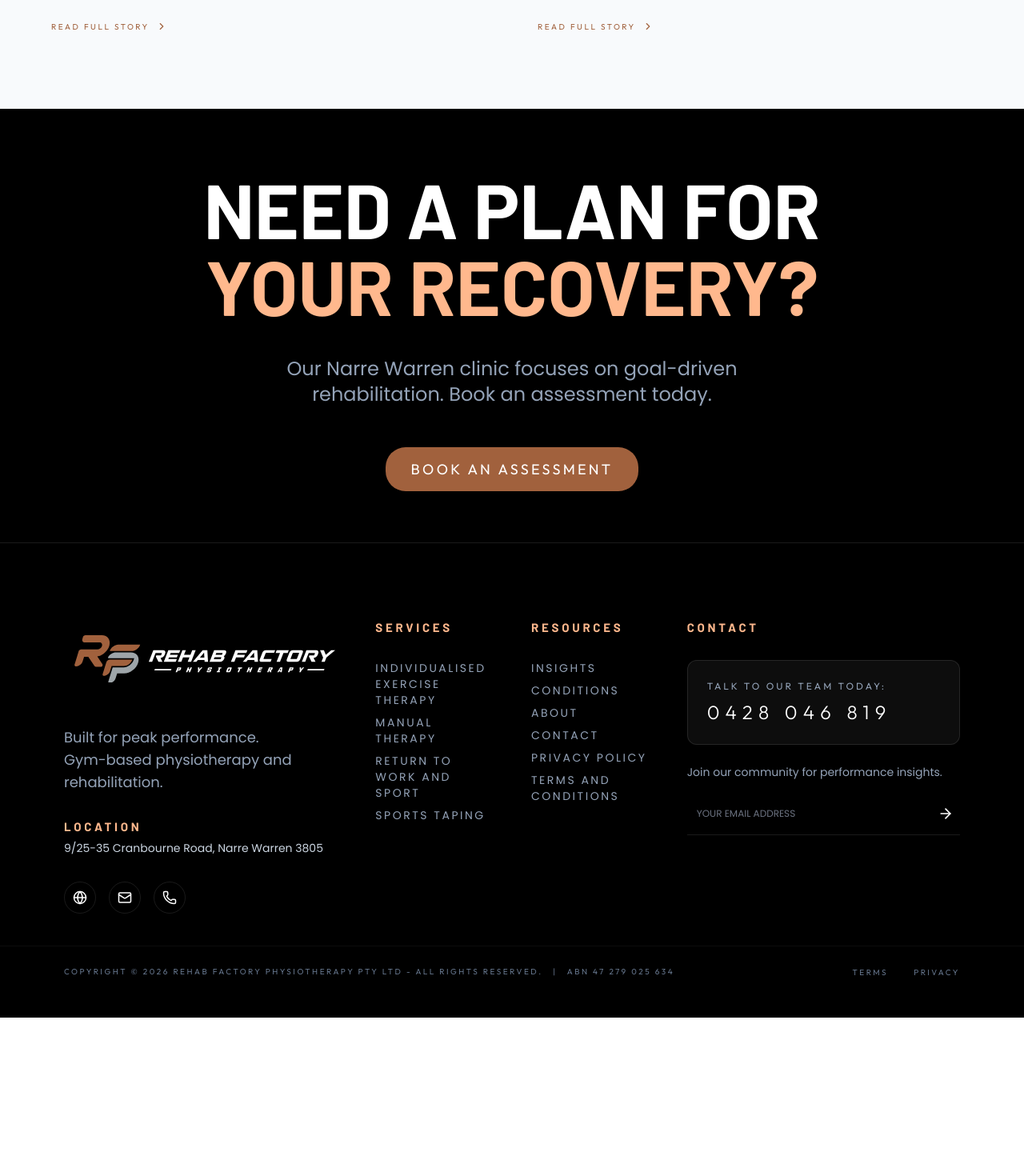
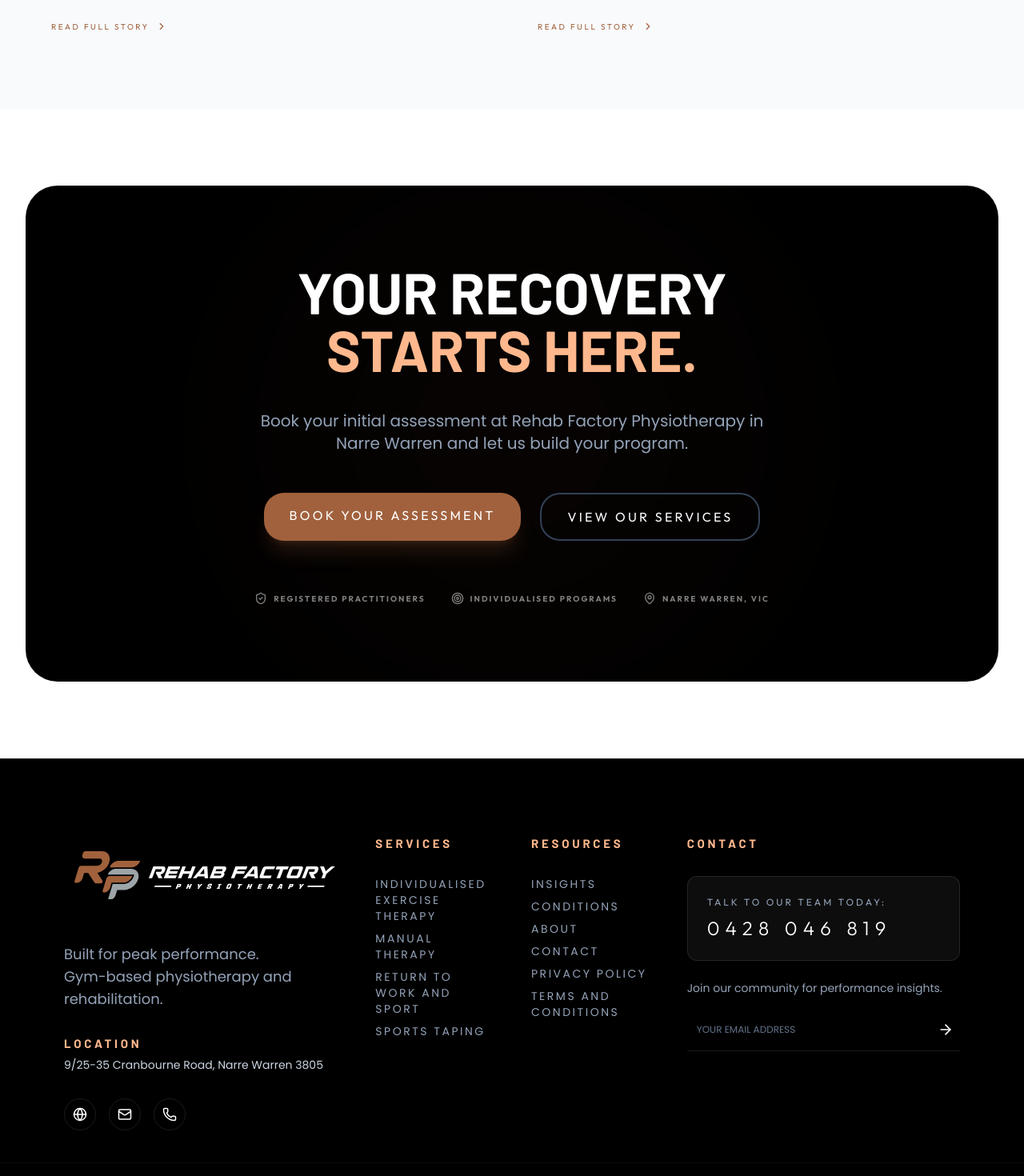
Before and after one commit to rehabfactory/rehabfactory, a React (Vite) app: page /insights in a window 1280 px wide. Shown: the part 2620-4090 px from the top of the page at 80% size. Before the commit the page ends 3892 px from the top, so only its background shows below. Built offline with nearby package versions, Linux system fonts and the light colour scheme.

Commit message:
Fix CTA spacing, Insights CTA, Services section layout, email subject, newsletter integration

```diff
--- a/src/components/CTA.jsx
+++ b/src/components/CTA.jsx
@@ -4,7 +4,7 @@ import { ShieldCheck, Target, MapPin } from 'lucide-react';
 
 const CTA = () => {
   return (
-    <section className="py-16 md:py-24 bg-primary text-white relative text-center overflow-hidden mb-16 md:mb-24 rounded-[30px] md:rounded-[40px] mx-4 lg:mx-8">
+    <section className="py-16 md:py-24 bg-primary text-white relative text-center overflow-hidden mt-16 md:mt-24 mb-16 md:mb-24 rounded-[30px] md:rounded-[40px] mx-4 lg:mx-8">
       <div className="container relative z-10">
         <div className="max-w-4xl mx-auto reveal">
           <h2 className="text-4xl md:text-7xl font-display tracking-normal leading-[0.85] uppercase mb-6 md:mb-10">
--- a/src/components/Footer.jsx
+++ b/src/components/Footer.jsx
@@ -1,7 +1,35 @@
+import { useState } from 'react';
 import { Link } from 'react-router-dom';
-import { Send, Globe, Mail, Phone, ArrowRight } from 'lucide-react';
+import { Send, Globe, Mail, Phone, ArrowRight, CheckCircle, Loader } from 'lucide-react';
 
 const Footer = () => {
+  const [email, setEmail] = useState('');
+  const [status, setStatus] = useState('idle'); // idle | loading | success | error
+  const [errorMsg, setErrorMsg] = useState('');
+
+  const handleSubscribe = async (e) => {
+    e.preventDefault();
+    if (!email) return;
+    setStatus('loading');
+    try {
+      const res = await fetch('/api/subscribe', {
+        method: 'POST',
+        headers: { 'Content-Type': 'application/json' },
+        body: JSON.stringify({ email }),
+      });
+      const data = await res.json();
+      if (data.success) {
+        setStatus('success');
+        setEmail('');
+      } else {
+        setStatus('error');
+        setErrorMsg(data.error || 'Something went wrong.');
+      }
+    } catch {
+      setStatus('error');
+      setErrorMsg('Could not connect. Please try again.');
+    }
+  };
   return (
     <footer className="bg-black w-full pt-24 pb-12 text-white border-t border-white/10">
       <div className="w-full px-6 md:px-12 lg:px-20 2xl:px-32 swiss-grid gap-y-12">
@@ -80,16 +108,40 @@ const Footer = () => {
             </div>
           </div>
           <p className="text-slate-400 text-sm mb-6 font-poppins">Join our community for performance insights.</p>
+
+          {status === 'success' ? (
+            <div className="flex items-center gap-3 text-secondary py-3">
+              <CheckCircle size={20} />
+              <span className="text-sm font-poppins">You're in! Check your inbox.</span>
+            </div>
+          ) : (
+            <form onSubmit={handleSubscribe}>
               <div className="flex gap-0 border-b border-white/10 pb-2 focus-within:border-secondary transition-colors">
                 <input
-              className="bg-transparent border-none text-white text-xs w-full outline-none py-2 font-poppins"
+                  className="bg-transparent border-none text-white text-xs w-full outline-none py-2 font-poppins placeholder-slate-500"
                   placeholder="YOUR EMAIL ADDRESS"
                   type="email"
+                  value={email}
+                  onChange={(e) => { setEmail(e.target.value); setStatus('idle'); }}
+                  disabled={status === 'loading'}
+                  required
                 />
-            <button className="text-white hover:text-secondary transition-colors p-2">
-              <ArrowRight size={20} />
+                <button
+                  type="submit"
+                  className="text-white hover:text-secondary transition-colors p-2 disabled:opacity-50"
+                  disabled={status === 'loading'}
+                >
+                  {status === 'loading'
+                    ? <Loader size={20} className="animate-spin" />
+                    : <ArrowRight size={20} />
+                  }
                 </button>
               </div>
+              {status === 'error' && (
+                <p className="text-red-400 text-xs mt-2 font-poppins">{errorMsg}</p>
+              )}
+            </form>
+          )}
         </div>
       </div>
 
--- a/src/pages/Insights.jsx
+++ b/src/pages/Insights.jsx
@@ -2,6 +2,7 @@ import { useEffect } from 'react';
 import { Link } from 'react-router-dom';
 import { ArrowRight, Clock, BookOpen, ChevronRight } from 'lucide-react';
 import { articles } from '../data/articles';
+import CTA from '../components/CTA';
 
 const Insights = () => {
   useEffect(() => {
@@ -122,27 +123,7 @@ const Insights = () => {
         </div>
       </section>
 
-      {/* CTA Section */}
-      <section className="py-section-gap bg-primary text-white relative text-center overflow-hidden">
-        <div className="container relative z-10">
-          <div className="max-w-4xl mx-auto reveal">
-            <h2 className="text-[40px] leading-[0.95] md:text-8xl font-display tracking-normal uppercase mb-8 md:mb-10">
-              Need a plan for <br className="hidden md:block" /><span className="text-secondary">your recovery?</span>
-            </h2>
-            <p className="text-xl md:text-2xl text-slate-400 font-poppins font-normal leading-tight mb-12 md:mb-16 max-w-2xl mx-auto">
-              Our Narre Warren clinic focuses on goal-driven rehabilitation. Book an assessment today.
-            </p>
-            <a
-              href="https://book.nookal.com/bookings/book/e1AbE0C0-AD43-9c68-3AFa-cEFB7EE18217/location"
-              target="_blank"
-              rel="noopener noreferrer"
-              className="bg-secondary text-white px-6 md:px-8 py-3 md:py-4 whitespace-nowrap rounded-full md:rounded-[25px] font-normal text-base md:text-lg tracking-[0.18em] uppercase hover:bg-white hover:text-primary transition-all shadow-2xl"
-            >
-              BOOK AN ASSESSMENT
-            </a>
-          </div>
-        </div>
-      </section>
+      <CTA />
     </div>
   );
 };
--- a/src/pages/Services.jsx
+++ b/src/pages/Services.jsx
@@ -267,7 +267,7 @@ const Services = () => {
       {/* What to Expect */}
       <section className="py-section-gap bg-white overflow-hidden">
         <div className="container">
-          <div className="grid grid-cols-1 lg:grid-cols-12 gap-16 items-center">
+          <div className="grid grid-cols-1 lg:grid-cols-12 gap-16 items-start">
             <div className="lg:col-span-5 reveal">
               <span className="text-[15px] font-black tracking-[0.4em] text-secondary uppercase font-poppins block mb-6">YOUR FIRST VISIT</span>
               <h2 className="text-4xl md:text-7xl font-display text-primary tracking-normal leading-[0.9] uppercase mb-8">
@@ -285,7 +285,7 @@ const Services = () => {
                 { step: '04', title: 'We Reassess and Evolve', desc: 'Your program is reviewed regularly. As your capacity improves, we adjust your program to keep you progressing and working towards your goals.' }
               ].map((item, i) => (
                 <div key={i} className="flex gap-6 md:gap-10 group">
-                  <span className="text-4xl md:text-6xl font-display font-black text-slate-100 group-hover:text-secondary/20 transition-colors shrink-0">{item.step}</span>
+                  <span className="text-4xl md:text-6xl font-display font-black text-transparent group-hover:text-secondary/30 transition-colors duration-500 shrink-0 select-none">{item.step}</span>
                   <div>
                     <h3 className="text-xl md:text-3xl font-display font-bold text-primary mb-3 md:mb-4 uppercase tracking-wide">{item.title}</h3>
                     <p className="text-base md:text-lg text-slate-500 font-poppins leading-relaxed">{item.desc}</p>
```
Also changed, not shown: server.cjs (+46 -1 lines), 3 other files (tests, documents, lock files or other folders). Lines whose indentation alone changed are shown as unchanged.
